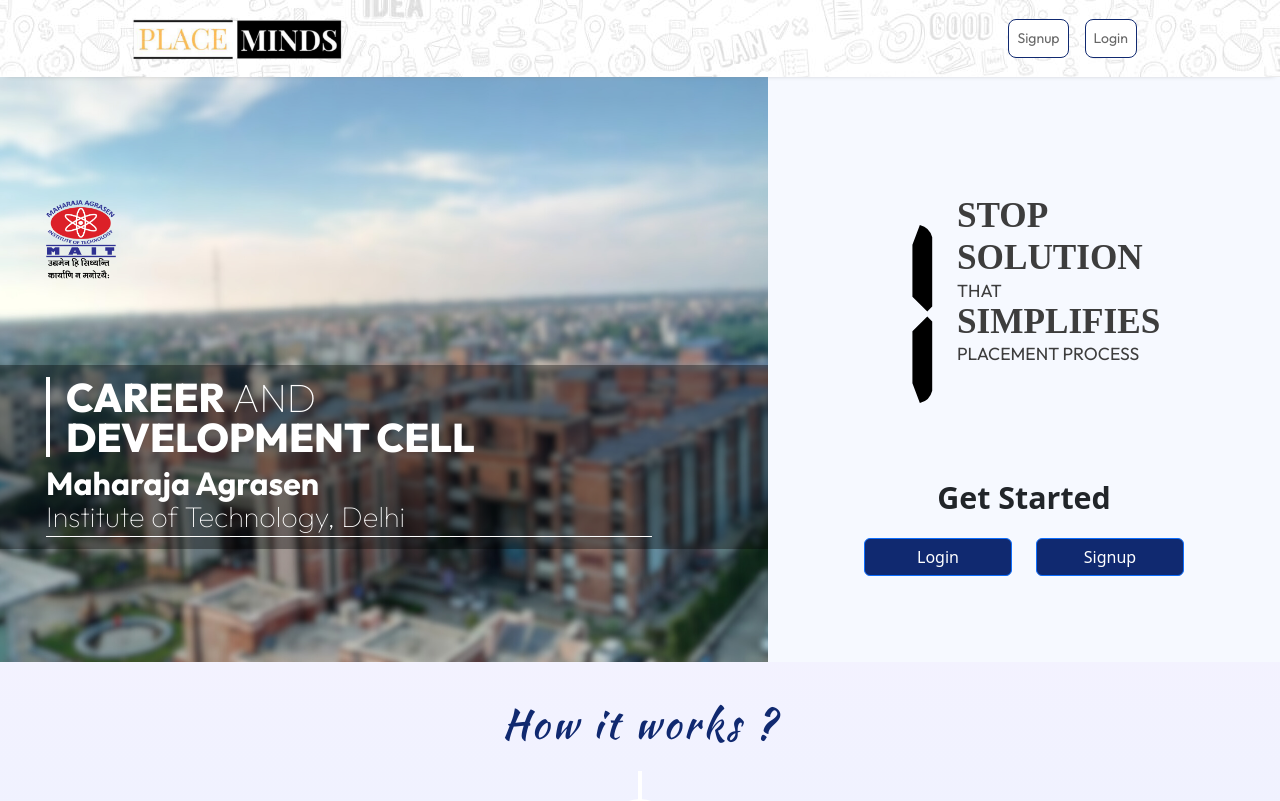
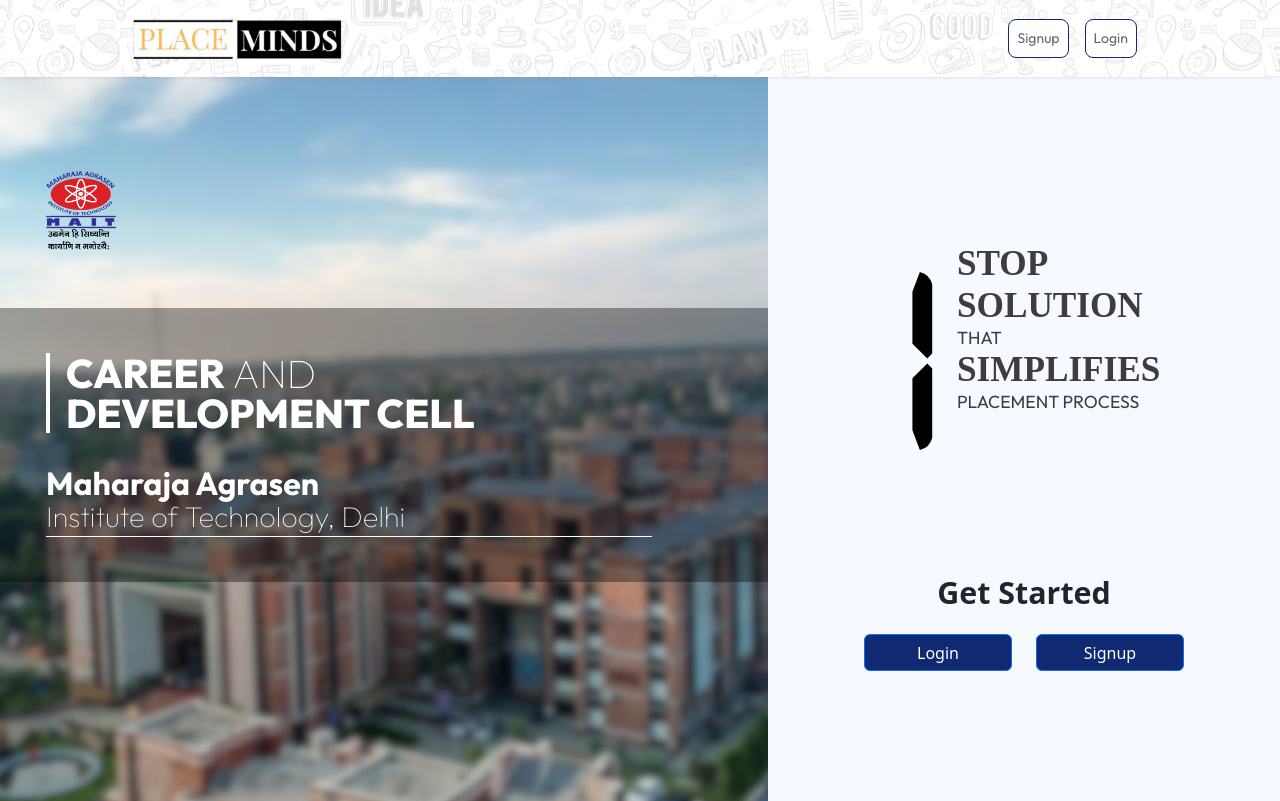
Before and after one commit to cdc-placeminds/placeminds, a React (Create React App) app in the folder client/: page / in a window 1280 px wide. Shown: the top 801 px of the page. Built offline with nearby package versions, Linux system fonts and the light colour scheme; a web font is replaced by a local one.

Commit message:
Ready for Deployment v45

```diff
--- a/client/src/Components/Additonal/Landingpage.jsx
+++ b/client/src/Components/Additonal/Landingpage.jsx
@@ -27,19 +27,19 @@
     return (
         <div>
             {/* main body of home page  */}
-            <div className=" homepg flex w-full flex-col md:grid md:grid-cols-2 lg:grid-cols-[60%_40%]">
+            <div className=" homepg flex w-full flex-col supports-[min-height:91dvh]:min-h-[91dvh] md:grid md:grid-cols-2 lg:grid-cols-[60%_40%]">
                 <div className="lhmintro flex flex-col bglhm">
                     <div className='w-full h-full grid grid-cols-2 grid-flow-row'>
-                        <div className="introtxt col-span-2 py-[10px] md:py-[5%] flex flex-col justify-evenly">
-                            <div className='w-[100%] px-[6%] py-[10px] mb-[20px] md:mb-[0]'>
+                        <div className="introtxt col-span-2 h-[70vh] py-[15%] md:py-[5%] flex flex-col justify-evenly">
+                            <div className='w-[100%] px-[6%] py-[5%] mb-[10%] md:mb-[0]'>
                                 <img src={maitbluelogo} alt="" className="homelogo w-[45px] md:w-[70px]" />
                             </div>
-                            <div className='bg-[#0000005c] w-[100%] px-[6%] py-[10px] '>
-                                <div className="cdchead mt-[2px] mb-[10px]">
+                            <div className='bg-[#0000005c] w-[100%] px-[6%] py-[5%] '>
+                                <div className="cdchead mt-[1%] mb-[5%]">
                                     <div className="cdcline"></div>
                                     <div className="text-[1.5rem] md:text-[2.5rem] font-[800] font-head text-white ml-[0.5rem] md:ml-[1rem] leading-8 md:leading-10">CAREER <span className='font-head font-[200] text-[1.5rem] md:text-[2.5rem]'>AND</span><br /> DEVELOPMENT CELL</div>
                                 </div>
-                                <div className='mt-[10px] mb-[2px]'>
+                                <div className='mt-[5%] mb-[1%]'>
                                     <div className="text-[1rem] md:text-[2rem] font-[700] font-head text-white leading-[1]">Maharaja Agrasen <br /><span className='font-head font-[200] text-[0.8rem] md:text-[1.8rem]'>Institute of Technology, Delhi</span></div>
                                     <div className="cdchrline"></div>
                                 </div>
```
